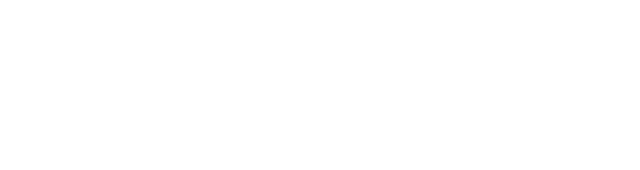
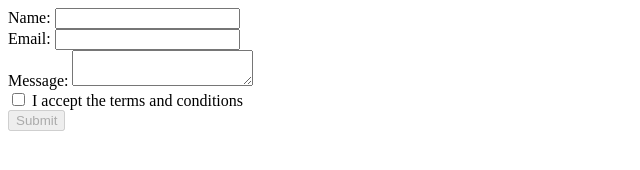
Before and after one commit to acciojob/form-validation-and-submission-bharatjivv, a website: page main.html in a window 1280 px wide. Shown: the whole page, without its empty margins (0-640 px from the left). Drawn offline with Linux system fonts and the light colour scheme.

Commit message:
created a submission

```diff
--- a/main.html
+++ b/main.html
@@ -1,16 +1,37 @@
 <!DOCTYPE html>
-
 <html>
-
 <head>
 	<link rel="stylesheet" href="styles.css">
 </head>
-
 <body>
 	<!-- the entire body must be written by student -->
+	<form id="userForm" action="submit-form.php" method="POST">
+    <label>
+        Name:
+        <input type="text" name="name" id="name" required>
+    </label>
+    <br>
+    <label>
+        Email:
+        <input type="email" name="email" id="email" required>
+    </label>
+    <br>
+
+    <label>
+        Message:
+        <textarea name="message" id="message" required></textarea>
+    </label>
+    <br>
+
+    <label>
+        <input type="checkbox" id="terms">
+        I accept the terms and conditions
+    </label>
+    <br>
+
+    <button type="submit" id="submitBtn" disabled>Submit</button>
+</form>
     <script type="text/javascript" src="./script.js">
 </script>
-
 </body>
-
 </html>
--- a/script.js
+++ b/script.js
@@ -1 +1,23 @@
 //your JS code here. If required.
+const form = document.getElementById('userForm');
+    const terms = document.getElementById('terms');
+    const submitBtn = document.getElementById('submitBtn');
+
+    // Enable submit button when checkbox is checked
+    terms.addEventListener('change', function () {
+        if (terms.checked) {
+
+            // Validate all fields before auto-submitting
+            if (form.checkValidity()) {
+                submitBtn.disabled = false;
+                // form.submit();   // <-- auto-submit
+            } else {
+                submitBtn.disabled = true;
+                alert("Please fill in all required fields before accepting the terms.");
+                terms.checked = false; // uncheck checkbox if validation fails
+            }
+
+        } else {
+            submitBtn.disabled = true;
+        }
+    });
```
